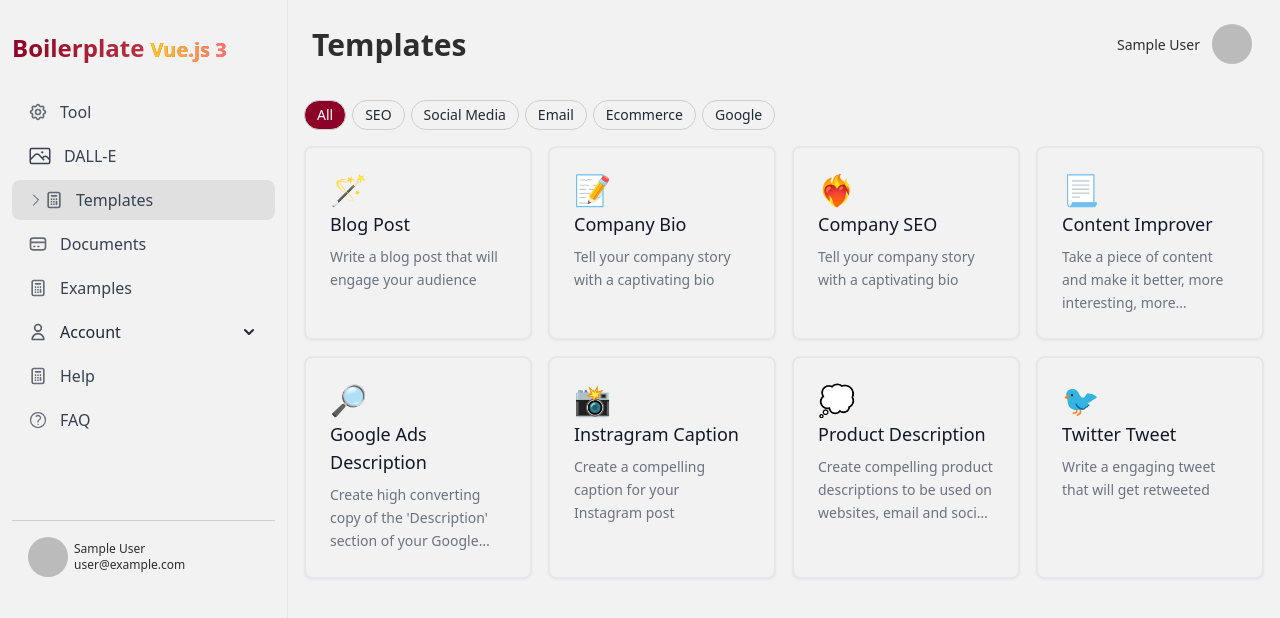
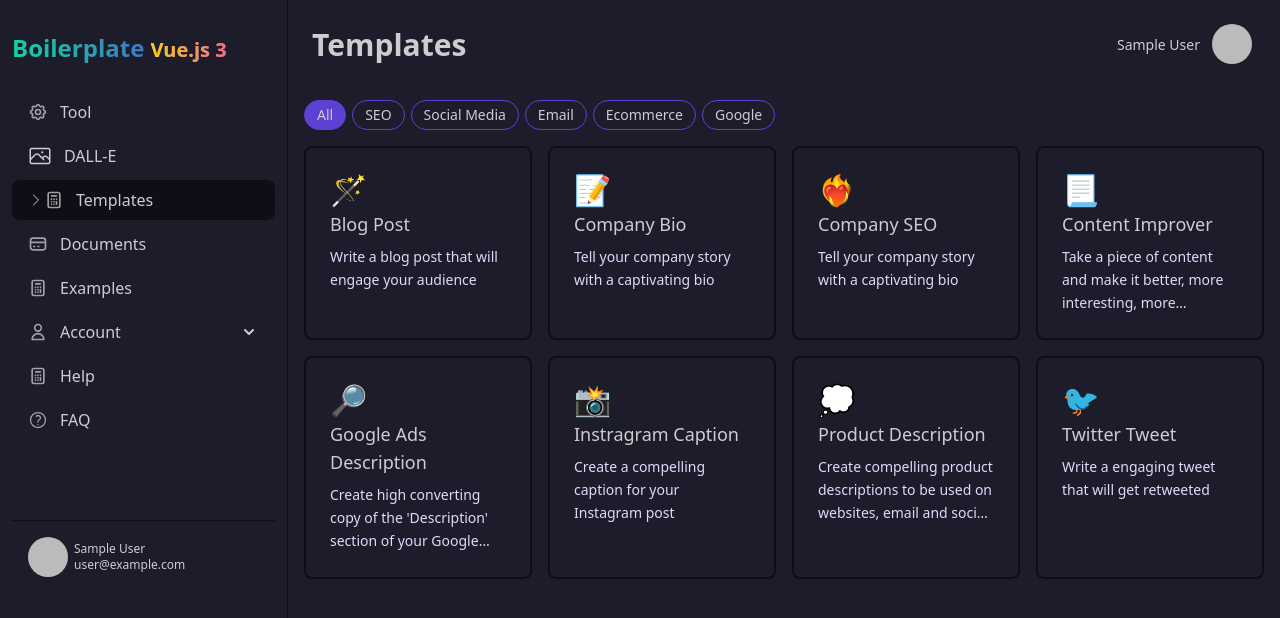
Before and after one commit to kodevasse/Function_webapp_01, a Vue app: page /templates in a window 1280 px wide. Shown: the top 618 px of the page. Built offline with nearby package versions, Linux system fonts and the light colour scheme; no server answers; the database is empty; sample sign-in values are in the browser's storage.

Commit message:
added dark mode and removed text color and not daisyui colors

```diff
--- a/src/components/TemplateCard02.vue
+++ b/src/components/TemplateCard02.vue
@@ -8,7 +8,7 @@
   plugins: [require('@tailwindcss/line-clamp')]
 -->
   <router-link
-    class="cursor-pointer hover:outline hover:outline-[0.15rem] outline-gray-300 -outline-offset-1 rounded-lg border-[0.13rem] border-gray-200 p-4 shadow-sm transition hover:shadow-lg sm:p-6"
+    class="cursor-pointer hover:outline hover:outline-[0.15rem] outline-base-300 -outline-offset-1 rounded-lg border-[0.13rem] border-base-200 p-4 shadow-sm transition hover:shadow-lg sm:p-6 bg-base-100 hover:bg-base-200"
     :to="{ name: 'template', params: { name: props.slug() } }"
   >
     <span class="text-3xl">{{ emoji }}</span>
@@ -34,12 +34,12 @@
     </span> -->
 
     <a href="#">
-      <h3 class="mt-0.5 text-lg font-medium text-gray-900">
+      <h3 class="mt-0.5 text-lg font-medium">
         {{ title }}
       </h3>
     </a>
 
-    <p class="mt-2 text-sm leading-relaxed text-gray-500 line-clamp-3">
+    <p class="mt-2 text-sm leading-relaxed text-secondary-content line-clamp-3">
       {{ subtitle }}
     </p>
   </router-link>
--- a/src/components/nav/NavBarBottom.vue
+++ b/src/components/nav/NavBarBottom.vue
@@ -1,6 +1,6 @@
 <template>
   <nav
-    class="fixed bottom-0 left-0 w-screen shadow z-40 bg-base-100 text-gray-800 border-t-2 border-gray-300"
+    class="fixed bottom-0 left-0 w-screen shadow z-40 bg-base-100 border-t-2 border-base-300"
   >
     <div class="flex items-center justify-between w-full h-14">
       <button
--- a/src/components/nav/NavBarSide.vue
+++ b/src/components/nav/NavBarSide.vue
@@ -1,6 +1,6 @@
 <template>
   <div
-    class="navbar fixed lg:flex flex-col justify-start h-screen border-r bg-base-100 sm:w-[18rem] w-[87%] transition-all duration-200 ease-in-out transform lg:translate-x-0"
+    class="navbar fixed lg:flex flex-col justify-start h-screen border-r border-base-200 bg-base-100 sm:w-[18rem] w-[87%] transition-all duration-200 ease-in-out transform lg:translate-x-0"
     :class="!globalStore.menuOpen && '-translate-x-[42rem] '"
     @click.self
   >
@@ -25,7 +25,7 @@
           :class="showDropdown && ' bg-gray-200'"
         >
           <div
-            class="rounded-l-md px-4 py-2.5 text-md w-full text-gray-600 hover:text-gray-700"
+            class="rounded-l-md px-4 py-2.5 text-md w-full text-gray-600 hover:"
           >
             <div class="flex flex-col">
               <span class="font-mono tracking-tight text-xs">PROJECT</span>
@@ -35,7 +35,7 @@
 
           <div class="relative">
             <button
-              class="inline-flex h-full items-center justify-center rounded-r-md border-gray-100 px-2 text-gray-600 hover:text-gray-700"
+              class="inline-flex h-full items-center justify-center rounded-r-md border-gray-100 px-2 text-gray-600 hover:"
             >
               <span class="sr-only">Menu</span>
               <svg
@@ -63,7 +63,7 @@
                     <label class="sr-only" for="search"> Search </label>
 
                     <input
-                      class="h-12 mx-auto sm:w-[14rem] w-[17rem] form-control block px-3 py-1.5 text-base font-normal text-gray-700 bg-gray-200 bg-clip-padding border border-solid border-gray-300 rounded-xl transition ease-in-out m-0 focus:text-gray-700 focus:bg-gray-200 focus:border-blue-600 focus:outline-none"
+                      class="h-12 mx-auto sm:w-[14rem] w-[17rem] form-control block px-3 py-1.5 text-base font-normal bg-gray-200 bg-clip-padding border border-solid border-gray-300 rounded-xl transition ease-in-out m-0 focus: focus:bg-gray-200 focus:border-blue-600 focus:outline-none"
                       id="text"
                       type="text"
                       v-model="globalStore.searchProject"
@@ -73,7 +73,7 @@
 
                     <button
                       type="button"
-                      class="absolute top-1/2 right-1 -translate-y-1/2 rounded-md bg-gray-50 p-2 mr-4 text-gray-600 transition hover:text-gray-700"
+                      class="absolute top-1/2 right-1 -translate-y-1/2 rounded-md bg-gray-50 p-2 mr-4 text-gray-600 transition hover:"
                     >
                       <span class="sr-only">Submit Search</span>
                       <svg
@@ -102,7 +102,7 @@
 
                       <a
                         href="#"
-                        class="block rounded-lg px-4 py-2 text-md text-gray-800 hover:bg-gray-50 hover:text-gray-700"
+                        class="block rounded-lg px-4 py-2 text-md hover:bg-gray-50 hover:"
                         role="menuitem"
                       >
                         Personal
@@ -110,7 +110,7 @@
 
                       <a
                         href="#"
-                        class="block rounded-lg px-4 py-2 text-md text-gray-800 hover:bg-gray-50 hover:text-gray-700"
+                        class="block rounded-lg px-4 py-2 text-md hover:bg-gray-50 hover:"
                         role="menuitem"
                       >
                         Work Emails
@@ -118,7 +118,7 @@
 
                       <a
                         href="#"
-                        class="block rounded-lg px-4 py-2 text-md text-gray-800 hover:bg-gray-50 hover:text-gray-700"
+                        class="block rounded-lg px-4 py-2 text-md hover:bg-gray-50 hover:"
                         role="menuitem"
                       >
                         Office stuff
@@ -155,7 +155,7 @@
 
         <RouterLink
           to="/tool"
-          class="flex items-center px-4 py-2 text-gray-700 rounded-lg hover:bg-base-200"
+          class="flex items-center px-4 py-2 rounded-lg hover:bg-base-200"
           active-class="bg-base-200"
         >
           <div
@@ -204,7 +204,7 @@
         </RouterLink>
         <RouterLink
           to="/dalle"
-          class="flex items-center px-4 py-2 text-gray-700 rounded-lg hover:bg-base-200"
+          class="flex items-center px-4 py-2 rounded-lg hover:bg-base-200"
           active-class="bg-base-200"
         >
           <div
@@ -250,7 +250,7 @@
 
         <RouterLink
           to="/templates"
-          class="flex items-center px-4 py-2 text-gray-700 rounded-lg hover:bg-base-200"
+          class="flex items-center px-4 py-2 rounded-lg hover:bg-base-200"
           active-class="bg-base-200"
         >
           <div
@@ -297,7 +297,7 @@
 
         <RouterLink
           to="/documents"
-          class="flex items-center px-4 py-2 text-gray-700 rounded-lg hover:bg-base-200"
+          class="flex items-center px-4 py-2 rounded-lg hover:bg-base-200"
           active-class="bg-base-200"
         >
           <div
@@ -344,7 +344,7 @@
 
         <RouterLink
           to="/examples"
-          class="flex items-center px-4 py-2 text-gray-700 rounded-lg hover:bg-base-200"
+          class="flex items-center px-4 py-2 rounded-lg hover:bg-base-200"
           active-class="bg-base-200"
         >
           <div
@@ -391,7 +391,7 @@
 
         <details class="group [&_summary::-webkit-details-marker]:hidden">
           <summary
-            class="flex items-center px-4 py-2 text-gray-800 rounded-lg cursor-pointer hover:bg-base-200 hover:text-gray-700"
+            class="flex items-center px-4 py-2 rounded-lg cursor-pointer hover:bg-base-200 hover:"
           >
             <div
               class="flex-shrink-0 transition-all duration-500 overflow-hidden"
@@ -454,7 +454,7 @@
           <nav aria-label="Account Nav" class="mt-1.5 ml-8 flex flex-col">
             <RouterLink
               to="/subscription"
-              class="flex items-center px-4 py-2 text-gray-700 rounded-lg hover:bg-base-200"
+              class="flex items-center px-4 py-2 rounded-lg hover:bg-base-200"
               active-class="bg-base-200"
             >
               <div
@@ -500,7 +500,7 @@
             </RouterLink>
             <RouterLink
               to="/settings"
-              class="flex items-center px-4 py-2 text-gray-700 rounded-lg hover:bg-base-200"
+              class="flex items-center px-4 py-2 rounded-lg hover:bg-base-200"
               active-class="bg-base-200"
             >
               <div
@@ -547,7 +547,7 @@
 
             <!-- <a
               href="#"
-              class="flex items-center px-4 py-2 text-gray-800 rounded-lg hover:bg-base-200 hover:text-gray-700"
+              class="flex items-center px-4 py-2  rounded-lg hover:bg-base-200 hover:"
             >
               <svg
                 xmlns="http://www.w3.org/2000/svg"
@@ -570,7 +570,7 @@
             <div>
               <button
                 @click="storeAuth.logoutUser()"
-                class="flex items-center w-full px-4 py-2 text-red-400 rounded-lg hover:bg-red-200 hover:text-gray-700"
+                class="flex items-center w-full px-4 py-2 text-red-400 rounded-lg hover:bg-red-700 hover:bg-opacity-30"
               >
                 <svg
                   xmlns="http://www.w3.org/2000/svg"
@@ -594,7 +594,7 @@
         </details>
         <RouterLink
           to="/help"
-          class="flex items-center px-4 py-2 text-gray-700 rounded-lg hover:bg-base-200"
+          class="flex items-center px-4 py-2 rounded-lg hover:bg-base-200"
           active-class="bg-base-200"
         >
           <div
@@ -640,7 +640,7 @@
         </RouterLink>
         <RouterLink
           to="/faq"
-          class="flex items-center px-4 py-2 text-gray-700 rounded-lg hover:bg-base-200"
+          class="flex items-center px-4 py-2 rounded-lg hover:bg-base-200"
           active-class="bg-base-200"
         >
           <div
@@ -685,7 +685,7 @@
           </span>
         </RouterLink>
       </nav>
-      <div class="border-t border-base-300 w-full mt-20">
+      <div class="border-t border-base-200 w-full mt-20">
         <RouterLink
           to="/subscription"
           href="#"
--- a/src/views/Templates.vue
+++ b/src/views/Templates.vue
@@ -6,7 +6,7 @@
           <div class="w-full space-x-1.5 space-y-1.5 sm:mb-3">
             <button
               v-for="category in catValues2"
-              class="inline-block rounded-full border border-base-300 px-3 py-1 text-sm font-medium text-gray-800 hover:bg-secondary hover:text-white focus:outline-none focus:ring-4 ring-primary-content"
+              class="inline-block rounded-full border border-secondary px-3 py-1 text-sm font-medium hover:bg-base-300 focus:outline-none focus:ring-4 ring-secondary ring-opacity-50 transition-colors"
               :class="{
                 active: category === activeCategory,
                 inactive: category !== activeCategory,
@@ -190,7 +190,7 @@ onMounted(() => {
 
 <style scoped>
 .active {
-  @apply bg-primary text-white;
+  @apply bg-secondary;
 }
 .inactive {
 }
--- a/tailwind.config.js
+++ b/tailwind.config.js
@@ -5,7 +5,24 @@ module.exports = {
     extend: {},
   },
   daisyui: {
-    themes: ["autumn"],
+    themes: [
+      {
+        mytheme: {
+          primary: "#13D0A1", // Bright Turquoise (swapped with secondary)
+          secondary: "#5D3FD3", // Deep Purple (swapped with primary)
+          accent: "#FFC107", // Sunshine Yellow
+          neutral: "#F5F5FA", // Off-White for primary text (swapped with base-100)
+          "base-100": "#1D1D2C", // Off-Black for background (swapped with neutral)
+          info: "#30a9d9", // Aqua Blue for informational messages
+          success: "#2de1a2", // Lighter shade of turquoise for success messages
+          warning: "#fbe160", // Muted Yellow for warning messages
+          error: "#e4322f", // Strong Red for error messages
+        },
+      },
+    ],
   },
+  // daisyui: {
+  //   themes: ["autumn"],
+  // },
   plugins: [require("daisyui")],
 };
```
